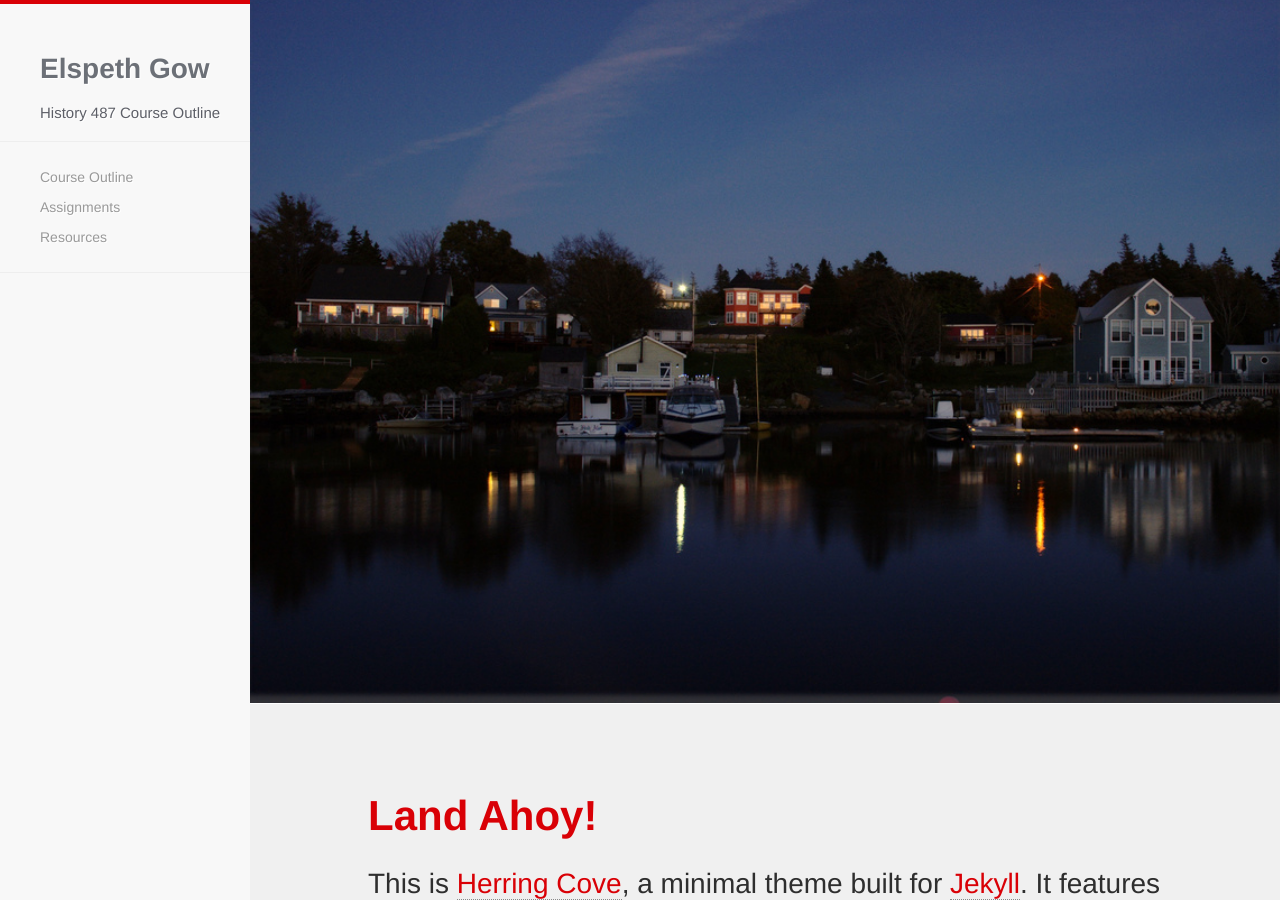
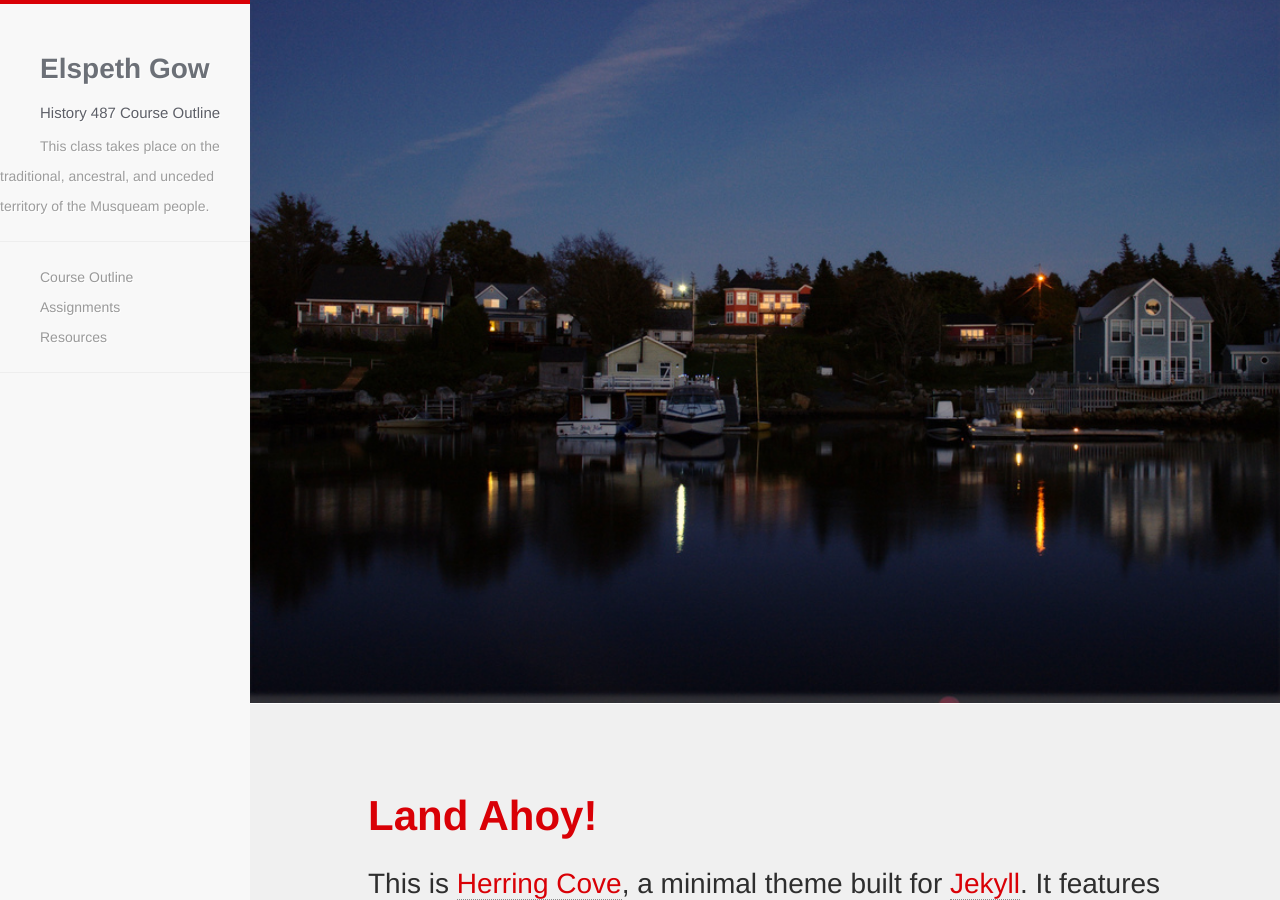
Before and after one commit to esgow/HIST487, a Jekyll site: the page built from index.html, in a window 1280 px wide and 900 px high. Built offline with Jekyll 4.4.1, drawn with Linux system fonts in a browser that asks for light colours; nearby versions of some CDN libraries; Markdown is read by kramdown in place of the engine named in the settings.

Commit message:
Update _config.yml

```diff
--- a/_config.yml
+++ b/_config.yml
@@ -2,6 +2,7 @@ name: Elspeth Gow
 author: Elspeth Gow
 baseurl: /HIST487
 description: History 487 Course Outline
+land: This class takes place on the traditional, ancestral, and unceded territory of the Musqueam people.
 
 ##Make sure to edit the above fields, especially for disqus.
 
```
